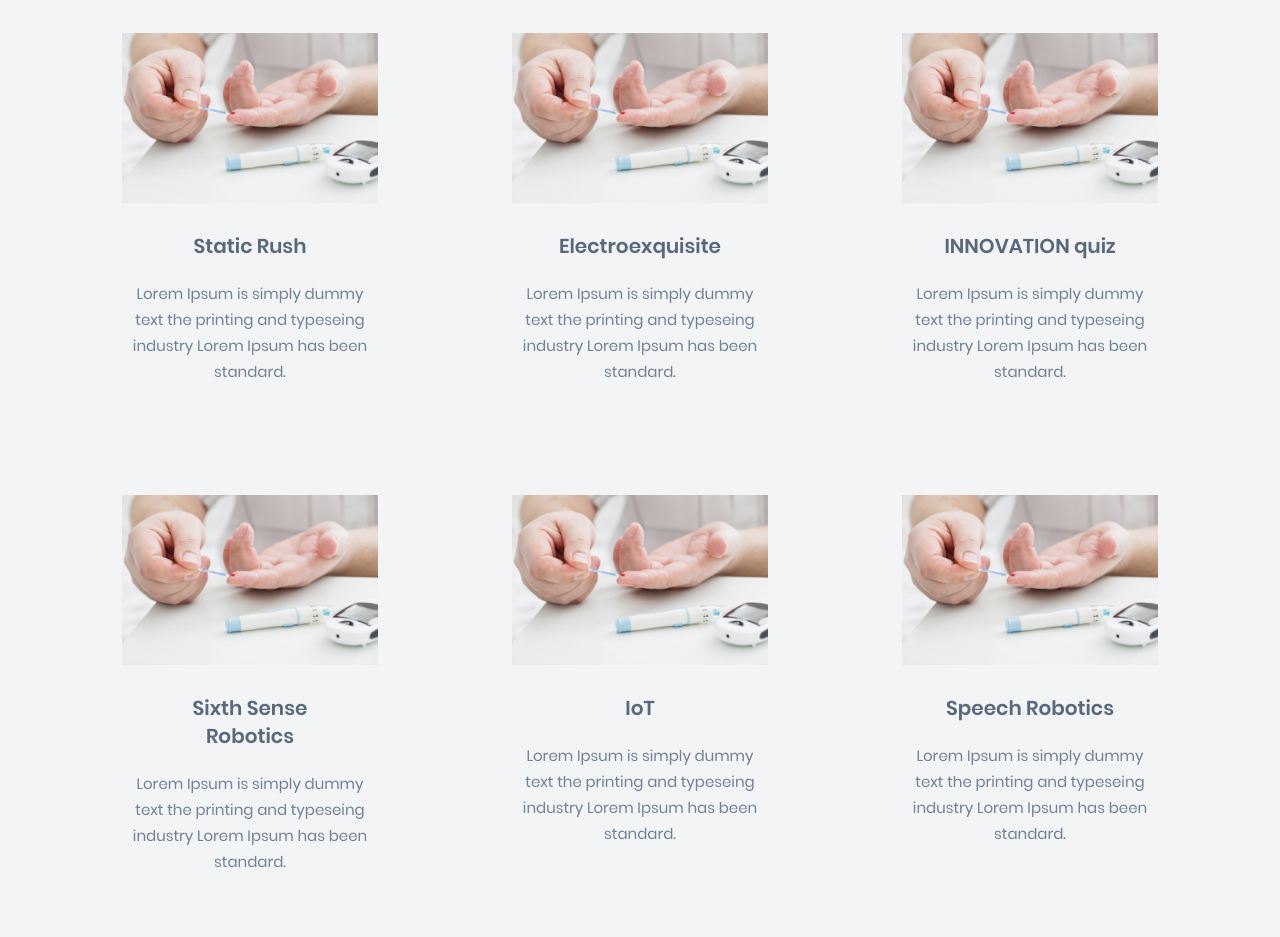
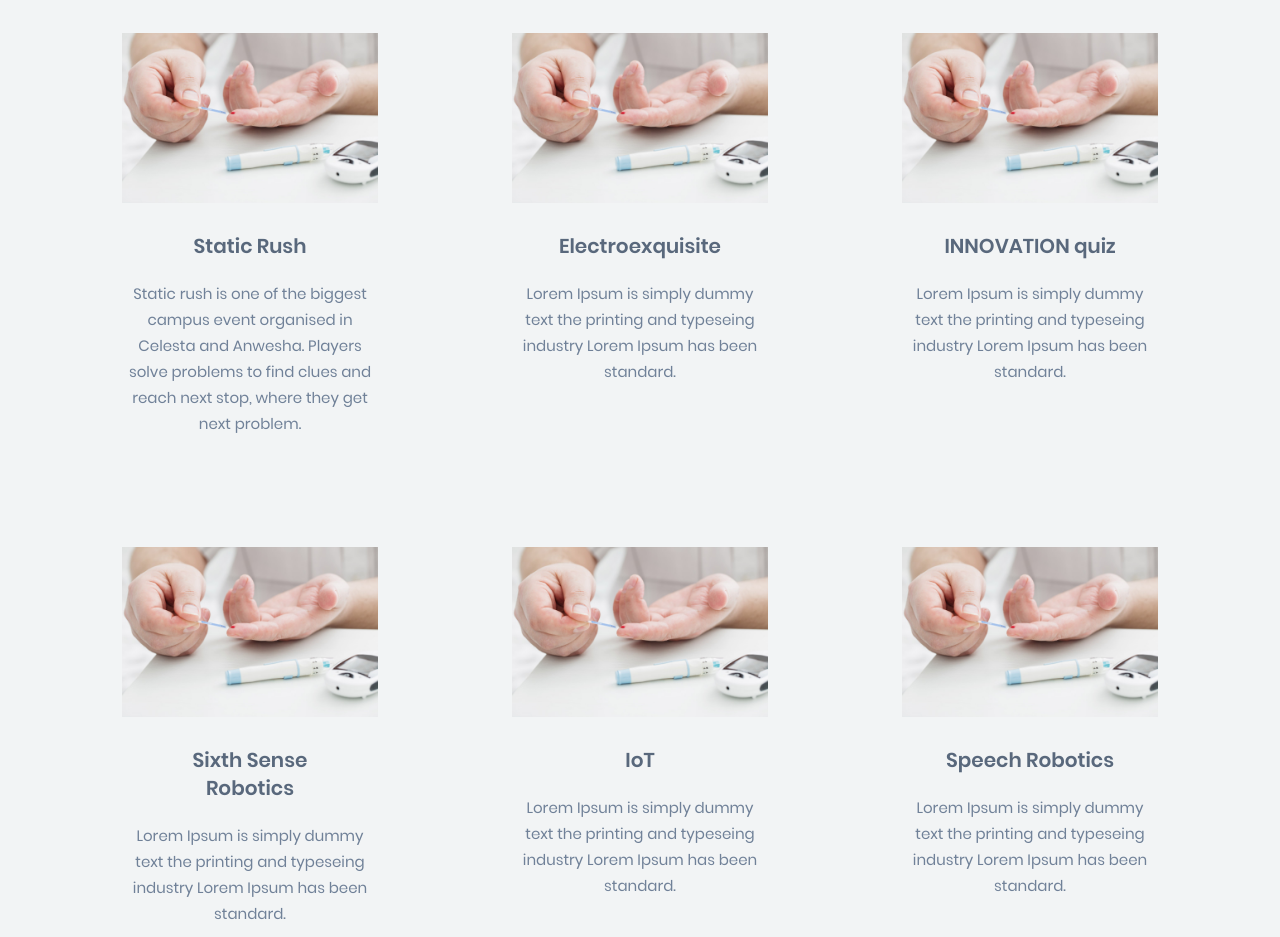
Before and after one commit to amangrobo/SparkonicsWebsite, a plain HTML site: page index.html in a window 1280 px wide. Shown: the part 1235-2172 px from the top of the page. Drawn offline with Linux system fonts and the light colour scheme; files whose address does not match are found by name.

Commit message:
Update index.html

```diff
--- a/index.html
+++ b/index.html
@@ -71,7 +71,7 @@
                                         <li><a href="#site-spmp">SPMP</a></li>
                                         <li><a href="#site-projects">Projects</a></li>
                                         <li><a href="#site-team">Team</a></li>
-                                        <li><a href="#site-gallery">Gallery</a></li>
+                                        <!-- <li><a href="#site-gallery">Gallery</a></li> -->
                                         <li><a href="#site-connect">Connect</a></li>
 
                                     </ul>
@@ -138,9 +138,7 @@
                                     <figure><span class> <img src="./images/project_img_3.jpg" alt="feature"> </span>
                                     </figure>
                                     <h5>Static Rush</h5>
-                                    <p> Lorem Ipsum is simply dummy
-                                        text the printing and typeseing industry
-                                        Lorem Ipsum has been standard.</p>
+                                    <p>Static rush is one of the biggest campus event organised in Celesta and Anwesha. Players solve problems to find clues and reach next stop, where they get next problem.</p>
                                 </div>
                             </div>
                             <div class="col-xs-12 col-sm-4">
```
